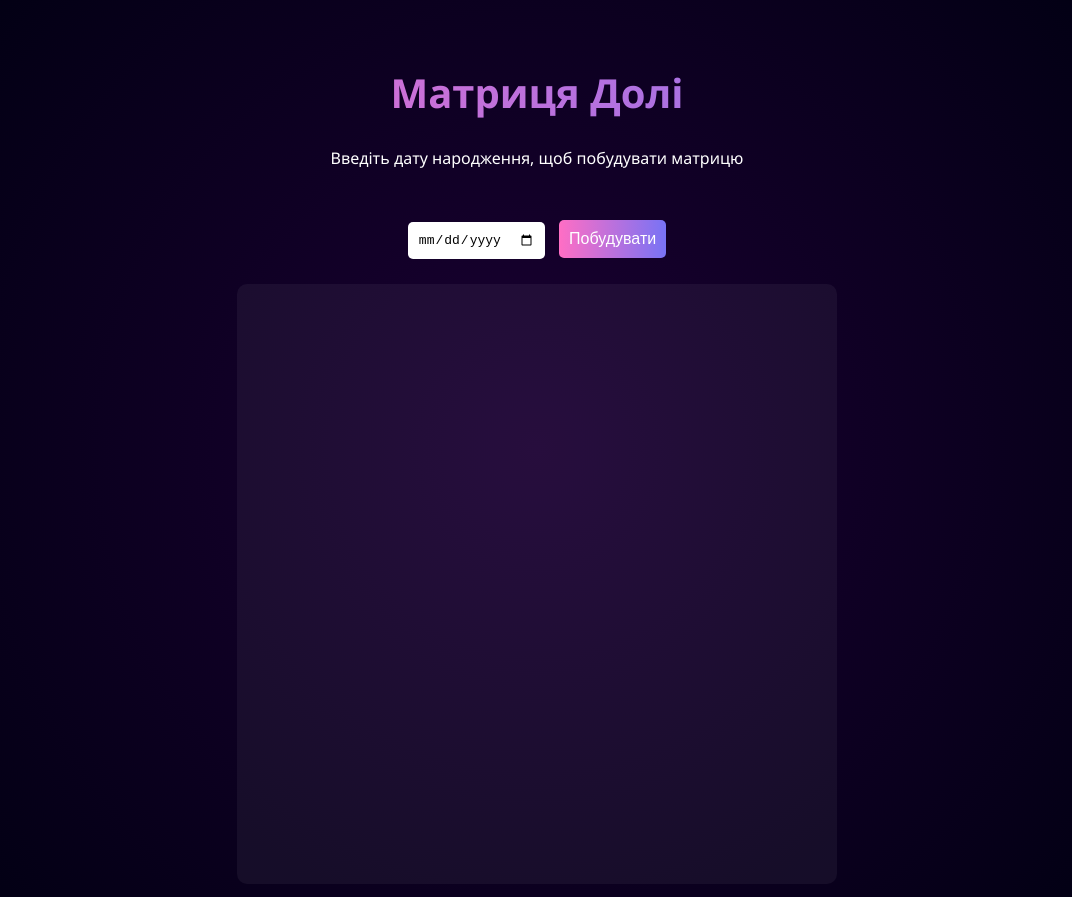
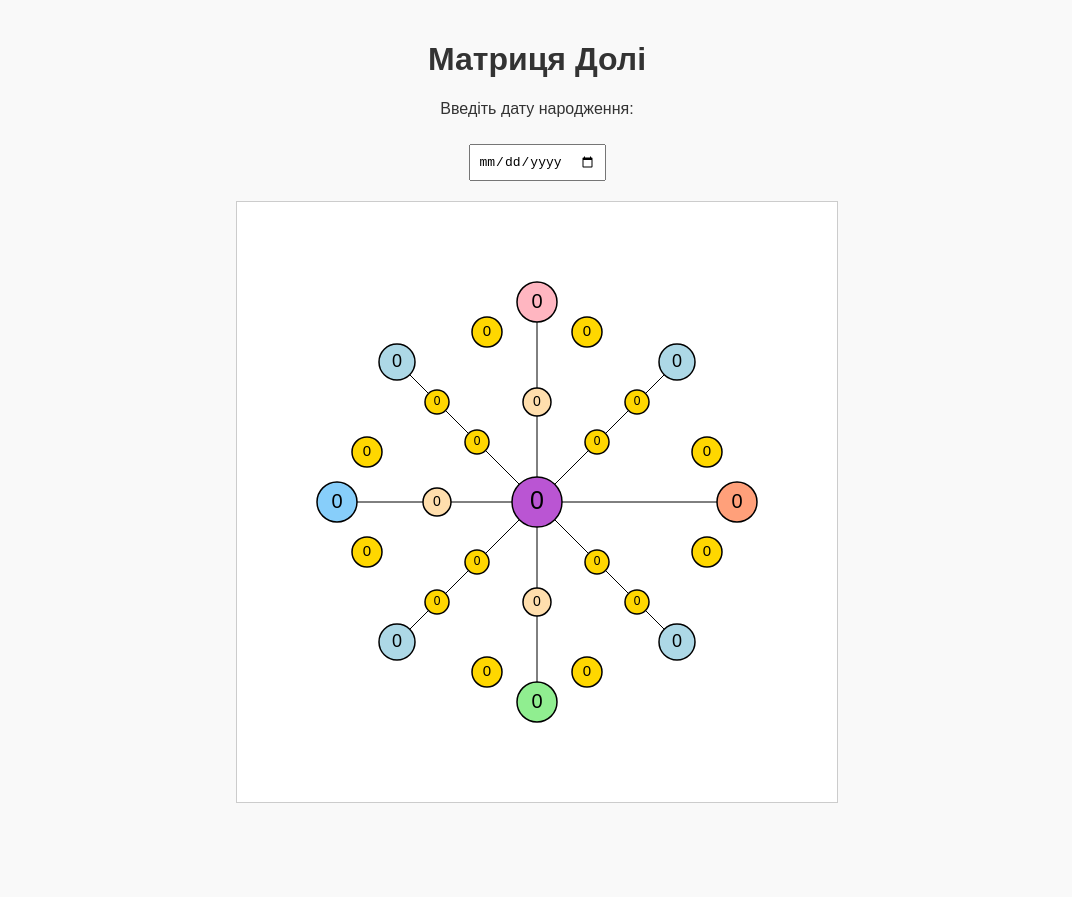
Before and after one commit to olenaaiua-sudo/my-numero-site, a plain HTML site: page index.html in a window 1280 px wide. Shown: the whole page, without its empty margins (103-1175 px from the left). After the commit the page ends 807 px from the top, so only its background shows below. Drawn offline with Linux system fonts and the light colour scheme.

Commit message:
Update index.html

```diff
--- a/index.html
+++ b/index.html
@@ -3,64 +3,29 @@
 <head>
 <meta charset="UTF-8">
 <meta name="viewport" content="width=device-width, initial-scale=1.0">
-<title>Матриця Долі | Онлайн-розрахунок</title>
+<title>Матриця Долі — Тест</title>
 <style>
     body {
-        font-family: 'Segoe UI', sans-serif;
-        color: white;
-        background: radial-gradient(circle at center, #1b0033, #000011);
+        font-family: Arial, sans-serif;
+        background: #f9f9f9;
+        color: #333;
         text-align: center;
+        margin: 0;
+        padding: 0;
     }
-    header { padding: 30px 20px; }
-    header h1 {
-        font-size: 2.5em;
-        background: linear-gradient(90deg, #ff6ec4, #7873f5);
-        -webkit-background-clip: text;
-        color: transparent;
+    header {
+        padding: 20px;
     }
-    input, button {
-        padding: 10px;
+    input {
+        padding: 8px;
         font-size: 1em;
-        margin: 5px;
-        border-radius: 5px;
-        border: none;
-    }
-    .btn {
-        background: linear-gradient(90deg, #ff6ec4, #7873f5);
-        color: white;
-        cursor: pointer;
+        margin-top: 10px;
     }
     canvas {
-        margin-top: 20px;
-        background: rgba(255,255,255,0.05);
-        border-radius: 10px;
-    }
-    /* Модальне вікно */
-    .modal {
-        display: none;
-        position: fixed;
-        z-index: 10;
-        left: 0; top: 0;
-        width: 100%; height: 100%;
-        background: rgba(0,0,0,0.7);
-        justify-content: center;
-        align-items: center;
-    }
-    .modal-content {
-        background: #1b0033;
-        padding: 20px;
-        border-radius: 10px;
-        width: 90%;
-        max-width: 400px;
-        text-align: center;
-        border: 2px solid #ff6ec4;
-    }
-    .modal-content input {
-        width: 90%;
-        padding: 10px;
-        margin: 5px 0;
-        border-radius: 5px;
-        border: none;
+        background: #fff;
+        border: 1px solid #ccc;
+        max-width: 100%;
+        height: auto;
     }
 </style>
 </head>
@@ -68,127 +33,164 @@
 
 <header>
     <h1>Матриця Долі</h1>
-    <p>Введіть дату народження, щоб побудувати матрицю</p>
+    <p>Введіть дату народження:</p>
+    <input type="date" id="birthdate" onchange="updateMatrix()">
 </header>
 
-<section>
-    <input type="date" id="birthdate">
-    <button class="btn" onclick="drawFullMatrix()">Побудувати</button>
-    <br>
-    <canvas id="matrixCanvas" width="600" height="600"></canvas>
-    <br>
-    <button id="payBtn" class="btn" style="display:none" onclick="openModal()">Отримати розшифровку</button>
-</section>
-
-<!-- Модальне вікно -->
-<div id="paymentModal" class="modal">
-    <div class="modal-content">
-        <h2>Повна розшифровка</h2>
-        <p>Вартість: <b>999 грн</b><br>
-        PDF на e-mail за <b>3–5 робочих днів</b>.</p>
-        <input type="text" id="surname" placeholder="Прізвище" required>
-        <input type="text" id="name" placeholder="Ім’я" required>
-        <input type="email" id="email" placeholder="E-mail" required>
-        <input type="tel" id="phone" placeholder="Телефон" required>
-        <button class="btn" onclick="sendData()">Оплатити зараз</button>
-        <button onclick="closeModal()">Закрити</button>
-    </div>
-</div>
+<canvas id="matrixCanvas" width="600" height="600"></canvas>
 
 <script>
-// Твій робочий SCRIPT_URL
-const SCRIPT_URL = "https://script.google.com/macros/s/AKfycbxEhFWbOWcCalbwdm8z1dOCMDxNGL8obwfnpMu258pf51ZJk_cwun0fnnLyqYONlqtlsg/exec";
+const canvas = document.getElementById("matrixCanvas");
+const ctx = canvas.getContext("2d");
 
-// Monobank банка
-const PAYMENT_URL = "https://send.monobank.ua/jar/7JHH34bgCD";
+const points = {
+    A: {}, A1: {}, A2: {},
+    B: {}, B1: {}, B2: {},
+    V: {}, V1: {}, V2: {},
+    G: {}, G1: {}, G2: {},
+    D: {},
+    E: {}, E1: {}, E2: {},
+    Zh: {}, Zh1: {}, Zh2: {},
+    Z: {}, Z1: {}, Z2: {},
+    I: {}, I1: {}, I2: {},
+    O: {}, M: {}, N: {}
+};
 
-function reduceToOneDigit(num) {
-    while (num > 9 && num !== 11 && num !== 22 && num !== 33) {
-        num = num.toString().split('').map(Number).reduce((a,b) => a+b, 0);
-    }
-    return num;
+function resizeCanvas() {
+    const size = Math.min(window.innerWidth * 0.9, 600);
+    canvas.width = size;
+    canvas.height = size;
+    drawMatrix();
+}
+window.addEventListener('resize', resizeCanvas);
+
+function drawCircle(x, y, r, color, text) {
+    ctx.beginPath();
+    ctx.arc(x, y, r, 0, Math.PI * 2);
+    ctx.fillStyle = color;
+    ctx.fill();
+    ctx.strokeStyle = "#000";
+    ctx.lineWidth = 1.5;
+    ctx.stroke();
+    ctx.fillStyle = "#000";
+    ctx.font = `${r}px Arial`;
+    ctx.textAlign = "center";
+    ctx.textBaseline = "middle";
+    ctx.fillText(text, x, y);
 }
 
-function drawFullMatrix() {
-    let date = document.getElementById('birthdate').value;
-    if (!date) { alert("Введіть дату народження"); return; }
-
-    let nums = date.replace(/-/g, '').split('').map(Number);
-    let sum = nums.reduce((a,b) => a+b, 0);
-    let lifePath = reduceToOneDigit(sum);
-    let soul = reduceToOneDigit(nums[0] + nums[1]);
-    let month = reduceToOneDigit(nums[2] + nums[3]);
-    let destiny = reduceToOneDigit(nums[4] + nums[5] + nums[6] + nums[7]);
-
-    let points = [
-        {x: 300, y: 300, num: lifePath},
-        {x: 300, y: 100, num: soul},
-        {x: 300, y: 500, num: destiny},
-        {x: 100, y: 300, num: month},
-        {x: 500, y: 300, num: sum}
-    ];
-
-    let c = document.getElementById('matrixCanvas');
-    let ctx = c.getContext('2d');
-    ctx.clearRect(0, 0, c.width, c.height);
-
-    ctx.strokeStyle = "#ffffffaa";
-    ctx.lineWidth = 2;
+function drawLine(x1, y1, x2, y2) {
     ctx.beginPath();
-    ctx.moveTo(points[1].x, points[1].y);
-    ctx.lineTo(points[0].x, points[0].y);
-    ctx.lineTo(points[2].x, points[2].y);
-    ctx.moveTo(points[3].x, points[3].y);
-    ctx.lineTo(points[0].x, points[0].y);
-    ctx.lineTo(points[4].x, points[4].y);
+    ctx.moveTo(x1, y1);
+    ctx.lineTo(x2, y2);
+    ctx.strokeStyle = "#000";
+    ctx.lineWidth = 1;
     ctx.stroke();
-
-    ctx.font = "20px Arial";
-    ctx.textAlign = "center";
-    ctx.textBaseline = "middle";
-    points.forEach(p => {
-        ctx.beginPath();
-        ctx.arc(p.x, p.y, 30, 0, Math.PI*2);
-        ctx.fillStyle = "rgba(255,255,255,0.1)";
-        ctx.fill();
-        ctx.strokeStyle = "#ff6ec4";
-        ctx.stroke();
-        ctx.fillStyle = "white";
-        ctx.fillText(p.num, p.x, p.y);
-    });
-
-    document.getElementById('payBtn').style.display = 'inline-block';
 }
 
-function openModal() {
-    document.getElementById('paymentModal').style.display = 'flex';
-    let birthdate = document.getElementById('birthdate').value;
-    document.getElementById('paymentModal').setAttribute('data-birthdate', birthdate);
+function drawMatrix() {
+    ctx.clearRect(0, 0, canvas.width, canvas.height);
+    const cx = canvas.width / 2;
+    const cy = canvas.height / 2;
+    const s = canvas.width / 600;
+
+    // Приблизні координати (потрібно буде відточити по шаблону)
+    points.A = {x: cx, y: cy - 200*s, r: 20*s, color: "#FFB6C1"};
+    points.A1 = {x: cx - 50*s, y: cy - 170*s, r: 15*s, color: "#FFD700"};
+    points.A2 = {x: cx + 50*s, y: cy - 170*s, r: 15*s, color: "#FFD700"};
+
+    points.B = {x: cx - 200*s, y: cy, r: 20*s, color: "#87CEFA"};
+    points.B1 = {x: cx - 170*s, y: cy - 50*s, r: 15*s, color: "#FFD700"};
+    points.B2 = {x: cx - 170*s, y: cy + 50*s, r: 15*s, color: "#FFD700"};
+
+    points.V = {x: cx, y: cy + 200*s, r: 20*s, color: "#90EE90"};
+    points.V1 = {x: cx - 50*s, y: cy + 170*s, r: 15*s, color: "#FFD700"};
+    points.V2 = {x: cx + 50*s, y: cy + 170*s, r: 15*s, color: "#FFD700"};
+
+    points.G = {x: cx + 200*s, y: cy, r: 20*s, color: "#FFA07A"};
+    points.G1 = {x: cx + 170*s, y: cy - 50*s, r: 15*s, color: "#FFD700"};
+    points.G2 = {x: cx + 170*s, y: cy + 50*s, r: 15*s, color: "#FFD700"};
+
+    points.D = {x: cx, y: cy, r: 25*s, color: "#BA55D3"};
+
+    points.E = {x: cx - 140*s, y: cy - 140*s, r: 18*s, color: "#ADD8E6"};
+    points.E1 = {x: cx - 100*s, y: cy - 100*s, r: 12*s, color: "#FFD700"};
+    points.E2 = {x: cx - 60*s, y: cy - 60*s, r: 12*s, color: "#FFD700"};
+
+    points.Zh = {x: cx + 140*s, y: cy - 140*s, r: 18*s, color: "#ADD8E6"};
+    points.Zh1 = {x: cx + 100*s, y: cy - 100*s, r: 12*s, color: "#FFD700"};
+    points.Zh2 = {x: cx + 60*s, y: cy - 60*s, r: 12*s, color: "#FFD700"};
+
+    points.Z = {x: cx - 140*s, y: cy + 140*s, r: 18*s, color: "#ADD8E6"};
+    points.Z1 = {x: cx - 100*s, y: cy + 100*s, r: 12*s, color: "#FFD700"};
+    points.Z2 = {x: cx - 60*s, y: cy + 60*s, r: 12*s, color: "#FFD700"};
+
+    points.I = {x: cx + 140*s, y: cy + 140*s, r: 18*s, color: "#ADD8E6"};
+    points.I1 = {x: cx + 100*s, y: cy + 100*s, r: 12*s, color: "#FFD700"};
+    points.I2 = {x: cx + 60*s, y: cy + 60*s, r: 12*s, color: "#FFD700"};
+
+    points.O = {x: cx, y: cy - 100*s, r: 14*s, color: "#FFDEAD"};
+    points.M = {x: cx - 100*s, y: cy, r: 14*s, color: "#FFDEAD"};
+    points.N = {x: cx, y: cy + 100*s, r: 14*s, color: "#FFDEAD"};
+
+    // Лінії (приклад основних)
+    drawLine(points.A.x, points.A.y, points.D.x, points.D.y);
+    drawLine(points.B.x, points.B.y, points.D.x, points.D.y);
+    drawLine(points.V.x, points.V.y, points.D.x, points.D.y);
+    drawLine(points.G.x, points.G.y, points.D.x, points.D.y);
+    drawLine(points.E.x, points.E.y, points.I.x, points.I.y);
+    drawLine(points.Zh.x, points.Zh.y, points.Z.x, points.Z.y);
+
+    // Малюємо точки
+    for (let key in points) {
+        drawCircle(points[key].x, points[key].y, points[key].r, points[key].color, points[key].value || "0");
+    }
 }
 
-function closeModal() {
-    document.getElementById('paymentModal').style.display = 'none';
+function calculatePointValues(date) {
+    // Тестові значення (рандом від 1 до 22)
+    for (let key in points) {
+        points[key].value = Math.floor(Math.random() * 22) + 1;
+    }
 }
 
-function sendData() {
-    let data = {
-        surname: document.getElementById('surname').value,
-        name: document.getElementById('name').value,
-        email: document.getElementById('email').value,
-        phone: document.getElementById('phone').value,
-        birthdate: document.getElementById('paymentModal').getAttribute('data-birthdate')
-    };
+function updateMatrix() {
+    const date = document.getElementById("birthdate").value;
+    if (!date) return;
+    calculatePointValues(date);
+    animateNumbers();
+}
 
-    if (!data.surname || !data.name || !data.email || !data.phone) {
-        alert("Заповніть всі поля");
-        return;
+function animateNumbers() {
+    let step = 0;
+    const steps = 20;
+    const startValues = {};
+    const endValues = {};
+    for (let key in points) {
+        startValues[key] = 0;
+        endValues[key] = points[key].value;
     }
 
-    fetch(SCRIPT_URL, { method: 'POST', body: JSON.stringify(data) })
-    .then(res => res.json())
-    .then(() => { window.location.href = PAYMENT_URL; })
-    .catch(err => alert("Помилка відправки даних: " + err));
+    function frame() {
+        step++;
+        for (let key in points) {
+            const progress = step / steps;
+            points[key].currentValue = Math.floor(startValues[key] + (endValues[key] - startValues[key]) * progress);
+        }
+        drawMatrixWithAnimation();
+        if (step < steps) requestAnimationFrame(frame);
+    }
+    frame();
 }
+
+function drawMatrixWithAnimation() {
+    ctx.clearRect(0, 0, canvas.width, canvas.height);
+    for (let key in points) {
+        drawCircle(points[key].x, points[key].y, points[key].r, points[key].color, points[key].currentValue || "0");
+    }
+}
+
+resizeCanvas();
 </script>
 
 </body>
```
